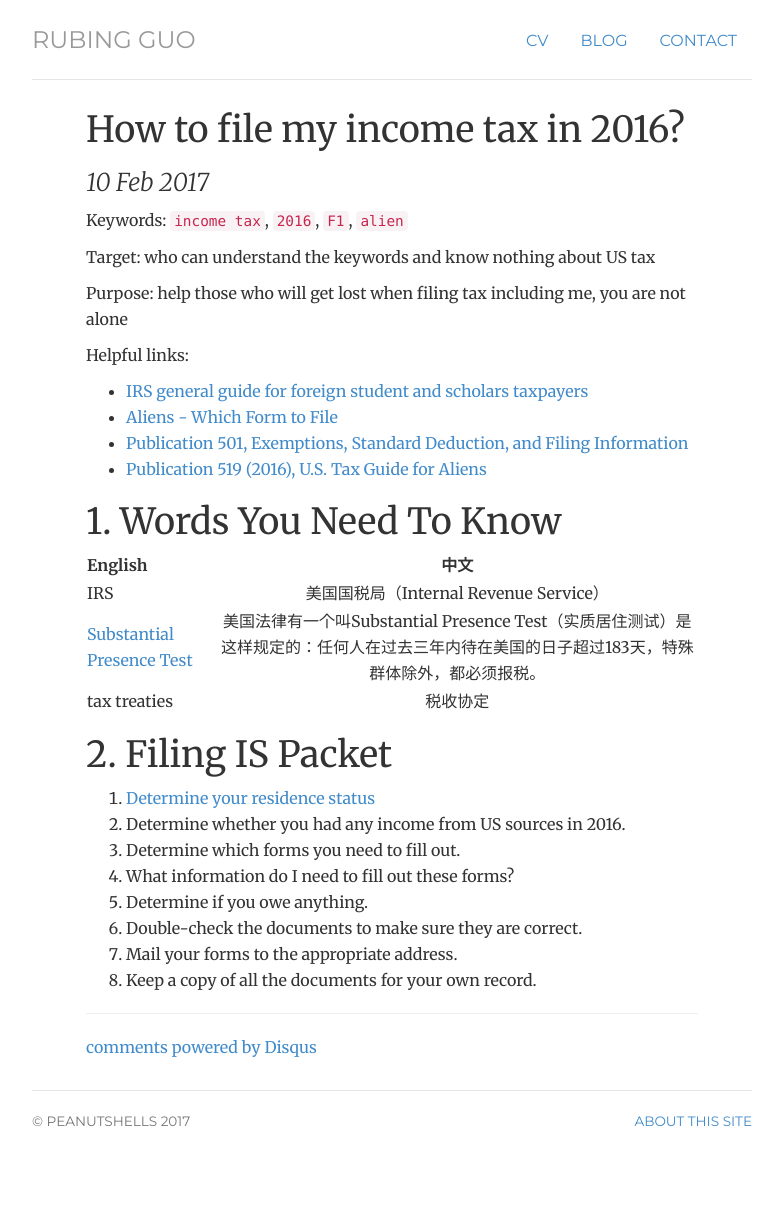
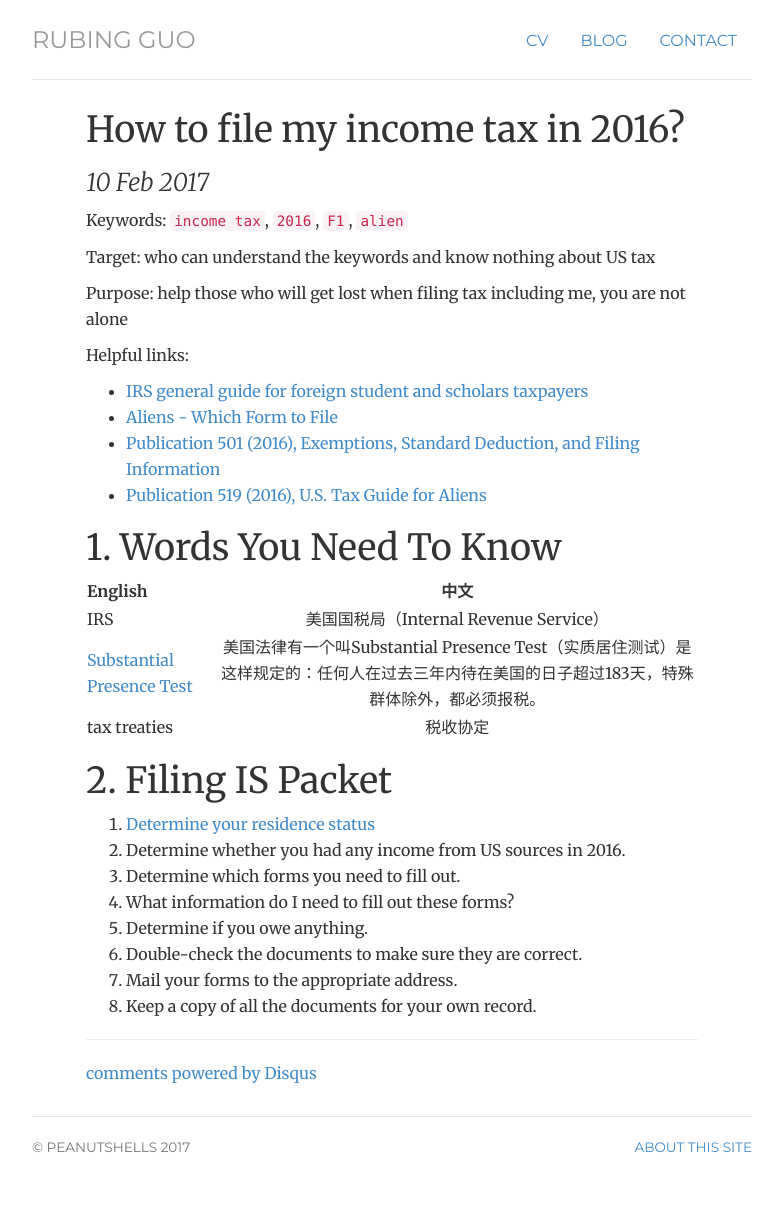
Before and after one commit to flower-joke/peanutshells.github.io, a Jekyll site: the page built from _posts/2017-02-10-filing-IS.md, in a window 1280 px wide. Shown: the whole page, without its empty margins (248-1031 px from the left). Built offline with Jekyll 4.4.1, drawn with Linux system fonts in a browser that asks for light colours; nearby versions of some CDN libraries; our own code applies the rules of GitHub Pages for plain Markdown files; comment, search, counter and statistics services are not loaded; before the commit the page ends 1183 px from its top, so only the background shows below that.

Commit message:
Update 2017-02-10-filing-IS.md

```diff
--- a/_posts/2017-02-10-filing-IS.md
+++ b/_posts/2017-02-10-filing-IS.md
@@ -13,7 +13,7 @@ Helpful links:
 <ul>
   <li><a href = "https://www.irs.gov/individuals/international-taxpayers/foreign-students-and-scholars">IRS general guide for foreign student and scholars taxpayers</a></li>
   <li><a href = "https://www.irs.gov/individuals/international-taxpayers/aliens-which-form-to-file">Aliens - Which Form to File</a></li>
-  <li><a href = "https://www.irs.gov/publications/p501/index.html">Publication 501, Exemptions, Standard Deduction, and Filing Information</a></li>
+  <li><a href = "https://www.irs.gov/publications/p501/index.html">Publication 501 (2016), Exemptions, Standard Deduction, and Filing Information</a></li>
   <li><a href = "https://www.irs.gov/publications/p519/index.html">Publication 519 (2016), U.S. Tax Guide for Aliens</a></li>
 </ul>
 
```
